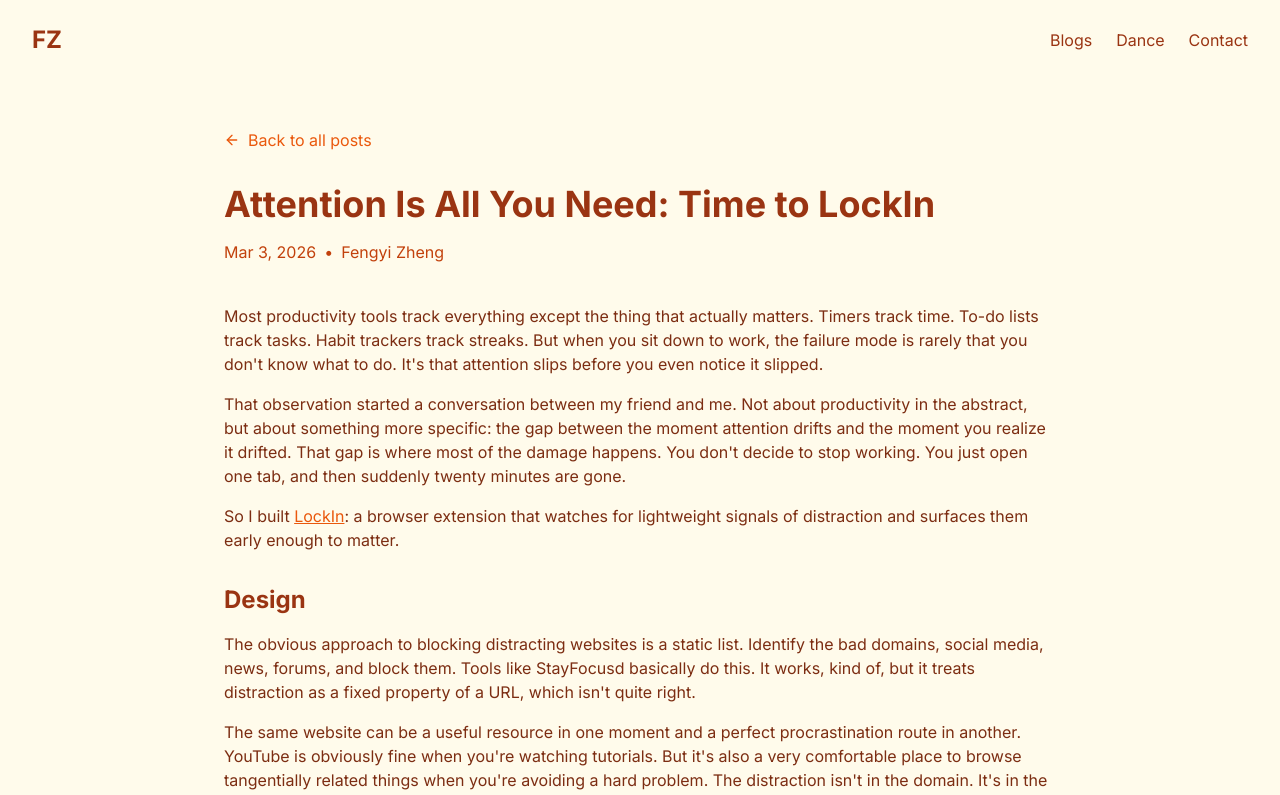
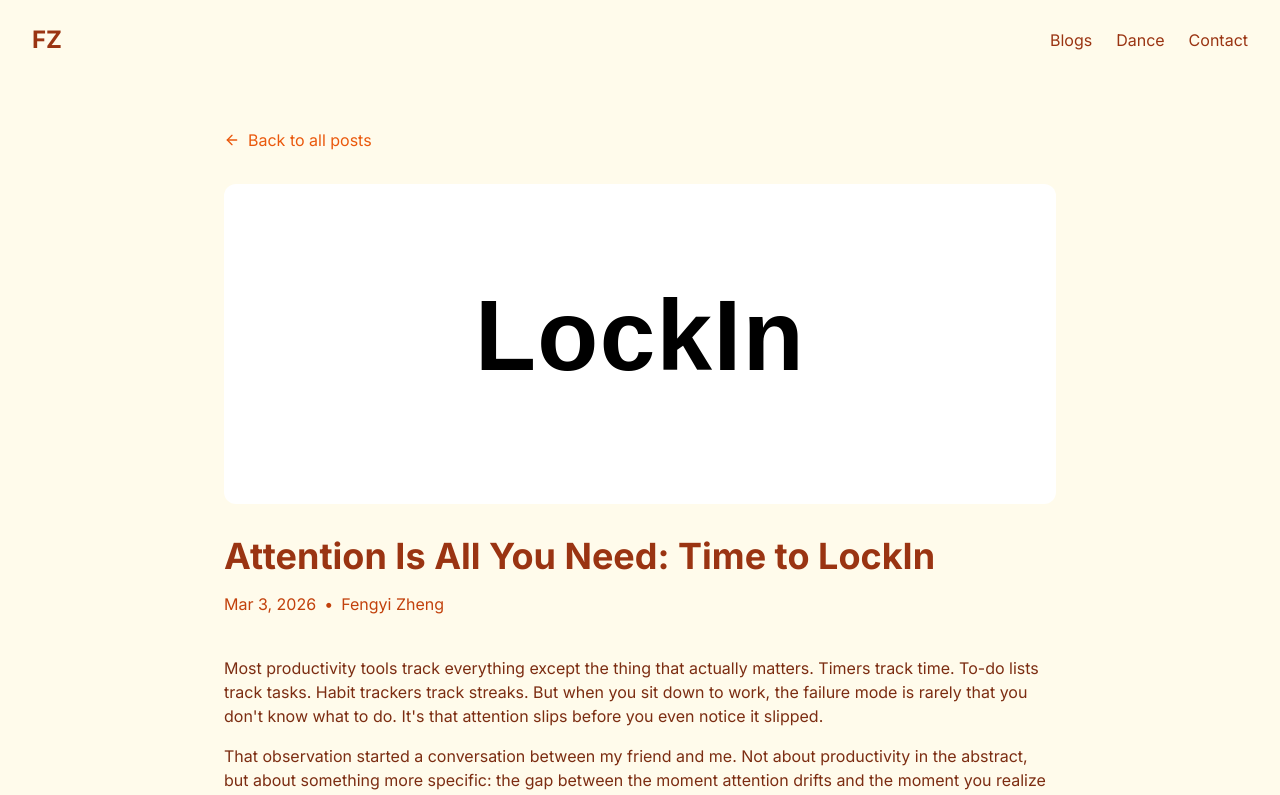
Before and after one commit to fzheng28/fzheng28.github.io, a React (Vite) app: page /#/blog/lockin in a window 1280 px wide. Shown: the top 795 px of the page. Built offline with nearby package versions, Linux system fonts and the light colour scheme.

Commit message:
Update LockIn front image

```diff
--- a/src/components/sections/BlogSection.tsx
+++ b/src/components/sections/BlogSection.tsx
@@ -17,7 +17,7 @@ const BlogSection: React.FC = () => {
           title="Attention Is All You Need: Time to LockIn"
           date="Mar 3, 2026"
           description="Why I built LockIn: an attention-aware browser extension that flags distraction based on tab context instead of static blocklists."
-          image="./images/fz.png"
+          image="./images/lockin-cover.svg"
           url="/blog/lockin"
         />
 
--- a/src/pages/Blog/LockIn.tsx
+++ b/src/pages/Blog/LockIn.tsx
@@ -6,6 +6,7 @@ const LockIn = () => {
     <BlogPost
       title="Attention Is All You Need: Time to LockIn"
       date="Mar 3, 2026"
+      image="/images/lockin-cover.svg"
       content={
         <div>
           <p className="mb-4">
```
Also changed, not shown: public/images/lockin-cover.svg (added), 3 other files (tests, documents, lock files or other folders).
